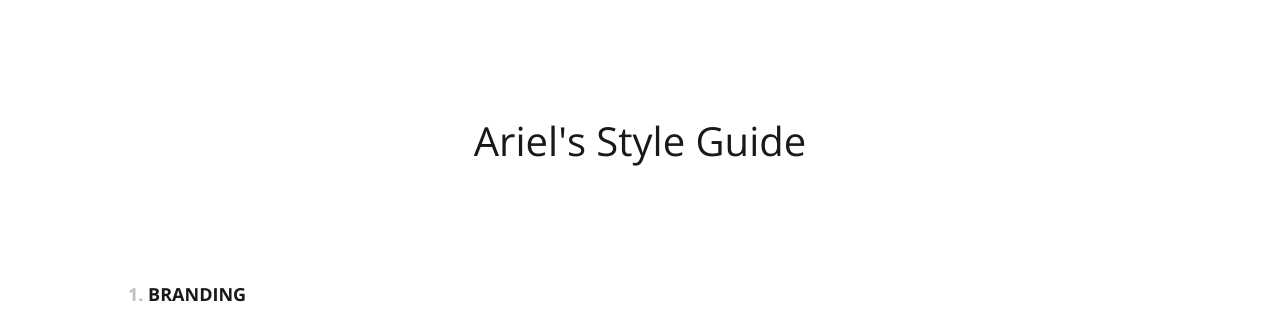
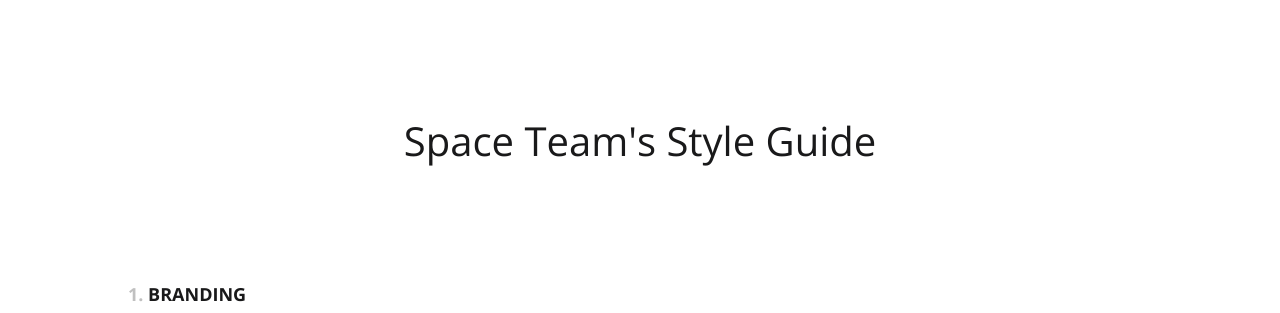
Before and after one commit to bourn404/wdd331, a plain HTML site: page index.html in a window 1280 px wide. Shown: the part 83-396 px from the top of the page. Drawn offline with nearby package versions, Linux system fonts and the light colour scheme.

Commit message:
space team

```diff
--- a/index.html
+++ b/index.html
@@ -32,7 +32,7 @@
 	</header>
 
 	<main>
-		<h1>Ariel's Style Guide</h1>
+		<h1>Space Team's Style Guide</h1>
 
 		<section id="branding" class="cd-branding">
 			<h2>Branding</h2>
```
